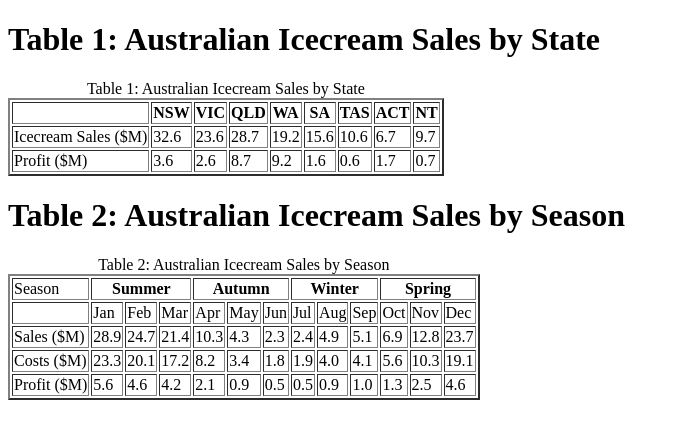
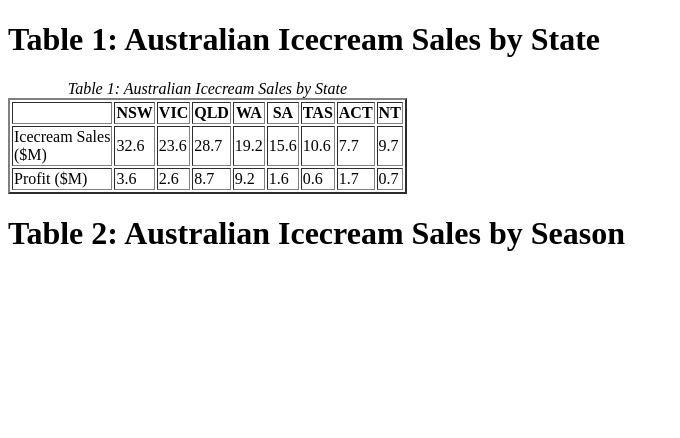
Before and after one commit to CFG113/SIT120-2.2P, a website: page public_html/index.html in a window 1280 px wide. Shown: the whole page, without its empty margins (0-680 px from the left). Drawn offline with Linux system fonts and the light colour scheme.

Commit message:
fixed table 1

```diff
--- a/public_html/index.html
+++ b/public_html/index.html
@@ -9,28 +9,28 @@
 
     <table border="2">
       <caption>
-        Table 1: Australian Icecream Sales by State
+        <em>Table 1: Australian Icecream Sales by State</em>
       </caption>
       <tr>
         <th></th>
-        <th>NSW</th>
-        <th>VIC</th>
-        <th>QLD</th>
-        <th>WA</th>
-        <th>SA</th>
-        <th>TAS</th>
-        <th>ACT</th>
-        <th>NT</th>
+        <th><strong>NSW</strong></th>
+        <th><strong>VIC</strong></th>
+        <th><strong>QLD</strong></th>
+        <th><strong>WA</strong></th>
+        <th><strong>SA</strong></th>
+        <th><strong>TAS</strong></th>
+        <th><strong>ACT</strong></th>
+        <th><strong>NT</strong></th>
       </tr>
       <tr>
-        <td>Icecream Sales ($M)</td>
+        <td>Icecream Sales<br />($M)</td>
         <td>32.6</td>
         <td>23.6</td>
         <td>28.7</td>
         <td>19.2</td>
         <td>15.6</td>
         <td>10.6</td>
-        <td>6.7</td>
+        <td>7.7</td>
         <td>9.7</td>
       </tr>
       <tr>
@@ -47,77 +47,5 @@
     </table>
 
     <h1>Table 2: Australian Icecream Sales by Season</h1>
-    <table border="2">
-      <caption>
-        Table 2: Australian Icecream Sales by Season
-      </caption>
-      <tr>
-        <td>Season</td>
-        <th colspan="3"><strong>Summer</strong></th>
-        <th colspan="3"><strong>Autumn</strong></th>
-        <th colspan="3"><strong>Winter</strong></th>
-        <th colspan="3"><strong>Spring</strong></th>
-      </tr>
-      <tr>
-        <td></td>
-        <td>Jan</td>
-        <td>Feb</td>
-        <td>Mar</td>
-        <td>Apr</td>
-        <td>May</td>
-        <td>Jun</td>
-        <td>Jul</td>
-        <td>Aug</td>
-        <td>Sep</td>
-        <td>Oct</td>
-        <td>Nov</td>
-        <td>Dec</td>
-      </tr>
-      <tr>
-        <td>Sales ($M)</td>
-        <td>28.9</td>
-        <td>24.7</td>
-        <td>21.4</td>
-        <td>10.3</td>
-        <td>4.3</td>
-        <td>2.3</td>
-        <td>2.4</td>
-        <td>4.9</td>
-        <td>5.1</td>
-        <td>6.9</td>
-        <td>12.8</td>
-        <td>23.7</td>
-      </tr>
-      <tr>
-        <td>Costs ($M)</td>
-        <td>23.3</td>
-        <td>20.1</td>
-        <td>17.2</td>
-        <td>8.2</td>
-        <td>3.4</td>
-        <td>1.8</td>
-        <td>1.9</td>
-        <td>4.0</td>
-        <td>4.1</td>
-        <td>5.6</td>
-        <td>10.3</td>
-        <td>19.1</td>
-      </tr>
-      <tr>
-        <td>Profit ($M)</td>
-        <td>5.6</td>
-        <td>4.6</td>
-        <td>4.2</td>
-        <td>2.1</td>
-        <td>0.9</td>
-        <td>0.5</td>
-        <td>0.5</td>
-        <td>0.9</td>
-        <td>1.0</td>
-        <td>1.3</td>
-        <td>2.5</td>
-        <td>4.6</td>
-      </tr>
-    </table>
   </body>
 </html>
```
